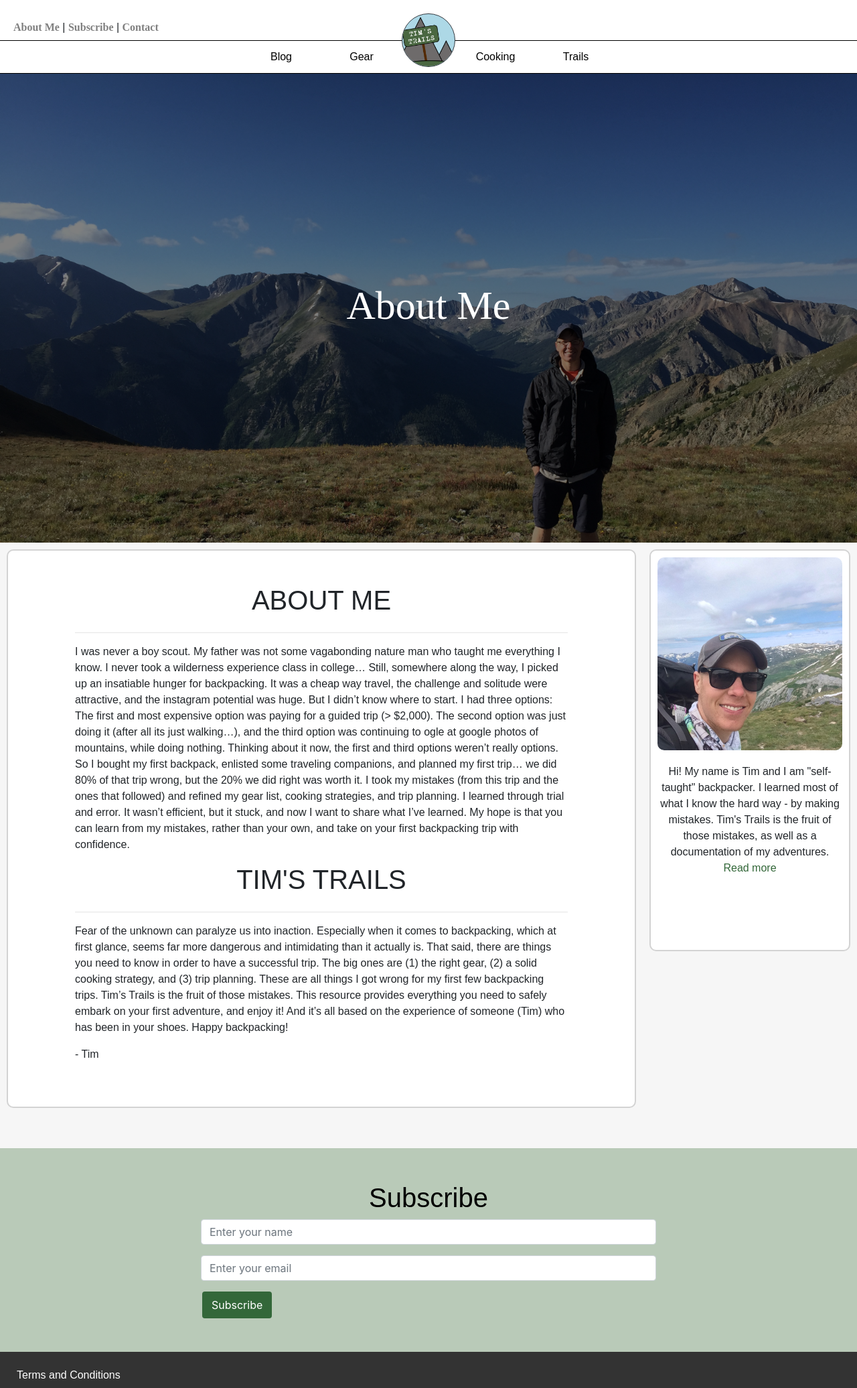
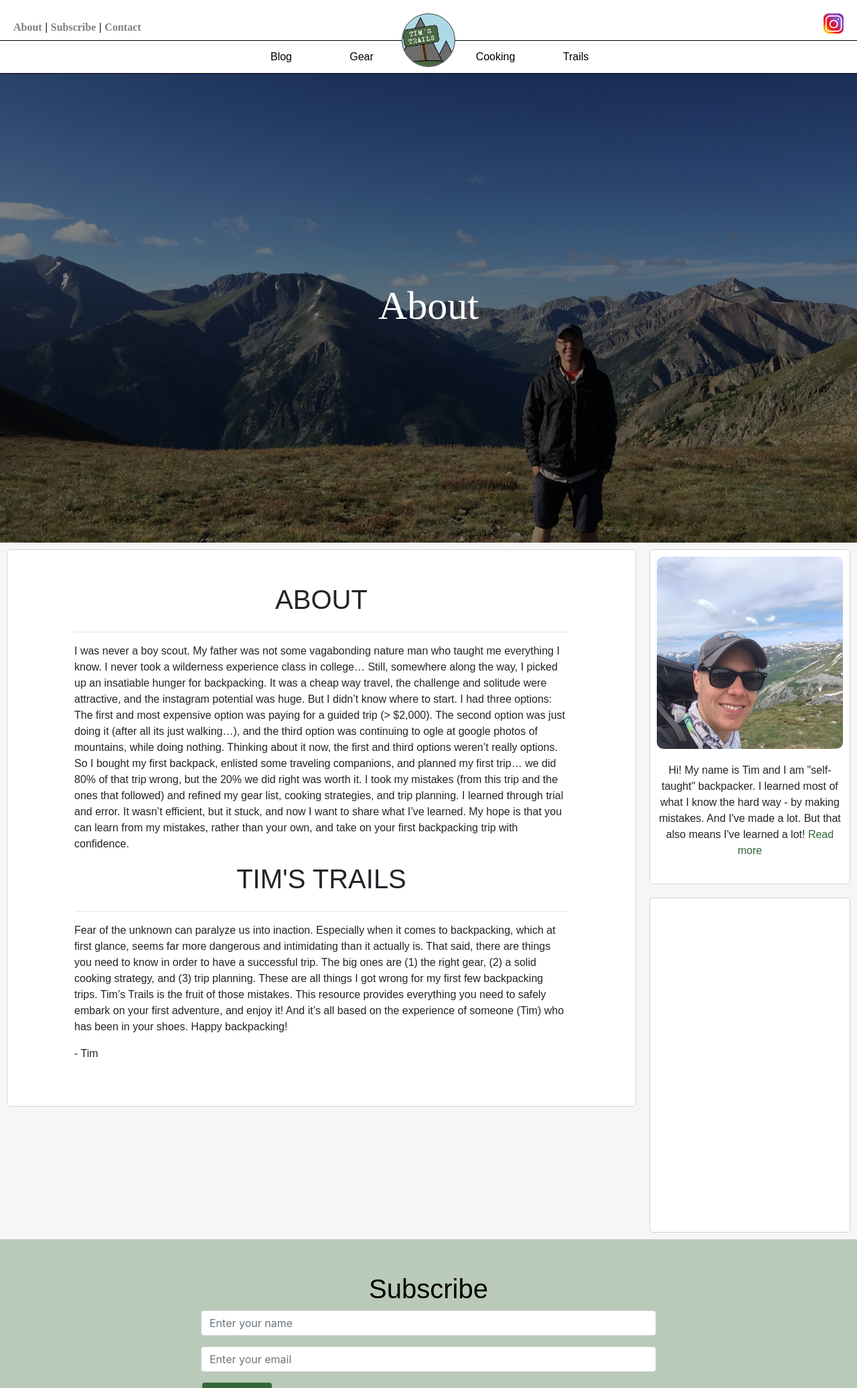
Before and after one commit to TRuesink/tims_trails, a Django app: page /about-me/ in a window 1280 px wide. Shown: the top 2072 px of the page at 67% size. Run offline with Django 3.2, Linux system fonts and the light colour scheme; parts of the project's set-up code (start-up, migrations or seed data) failed here and were passed over; some libraries are stand-ins or nearby versions.

Commit message:
added captcha messages and instagram link

```diff
--- a/blog/forms.py
+++ b/blog/forms.py
@@ -1,10 +1,10 @@
 from django import forms
 from .models import Post, Comment, Subscriber, Contact
 from django.core.mail import send_mail
+from captcha.fields import CaptchaField
 
 
 class CommentForm(forms.ModelForm):
-
 	class Meta:
 		model = Comment
 		fields = [
@@ -27,6 +27,7 @@
 
 
 class SubscriberForm(forms.ModelForm):
+	captcha_field = CaptchaField()
 	class Meta:
 		model = Subscriber
 		fields = [
@@ -52,7 +53,7 @@
 		)
 
 class ContactForm(forms.ModelForm):
-
+	captcha_field = CaptchaField()
 	class Meta:
 		model = Contact
 		fields = [
--- a/static/css/project.css
+++ b/static/css/project.css
@@ -225,11 +225,18 @@
 	background-color:white;
 	display:flex;
 	flex-direction:row;
-	justify-content:flex-start;
+	justify-content:space-between;
 	align-items: center;
 	padding-right:20px;
 	padding-left:20px;
 	padding-top:30px;
+}
+
+.insta-logo {
+	margin-bottom:20px;
+}
+
+.custom-header h6 {
 }
 
 .custom-header a {
@@ -237,6 +244,7 @@
 	color:grey;
 	font-size: 16px;
 	font-family:Bradley Hand !important;
+	order:2;
 }
 
 .custom-header-scroll {
@@ -324,11 +332,11 @@
 }
 
 .about-me-card {
-	height:600px;
+	height:500px;
 	background-color:white;
 	margin:10px;
-	border: 2px solid #D3D3D3;
-	border-radius:10px;
+	border: 1px solid #D3D3D3;
+	border-radius:5px;
 	display:flex;
 	flex-direction: column;
 	align-items:center;
@@ -344,7 +352,7 @@
 .about-me-img {
 	background-image: url("/static/images/about_me_1.jpg");
 	width:100%;
-	height:50%;
+	height:60%;
 	border-radius:10px;
 	background-size: cover;
 	background-position: center;
@@ -470,8 +478,6 @@
 
 
 
-
-
 /* ------ General Content ------ */
 .content-main {
 	display:flex;
@@ -486,14 +492,14 @@
 }
 
 .home-content, .general-content {
-	border: 2px solid #D3D3D3;
+	border: 1px solid #D3D3D3;
 	margin:10px;
 	padding-top:50px;
 	padding-bottom:50px;
 	padding-left:100px;
 	padding-right:100px;
 	background-color:white;
-	border-radius:10px;
+	border-radius:5px;
 	display:flex;
 	flex-direction:column;
 	justify-content: center;
@@ -861,6 +867,7 @@
 	}
 
 	.home-banner-filter p {
+		display:none;
 		margin-top:150px;
 		padding-left:20px;
 		padding-right:20px;
@@ -905,4 +912,14 @@
 		margin-left:30px;
 	}
 
+	.insta-logo {
+		margin-left:25px;
+	}
+
 }
+
+@media screen and (max-width: 420px) {
+	.custom-header h6 {
+		display:none;
+	}
+}
--- a/templates/about_me.html
+++ b/templates/about_me.html
@@ -6,14 +6,14 @@
 
 {% block banner %}
 	<div class='banner' style='background-image: url("/static/images/about_me_banner.jpg");background-position: top;'>
-		<h1 class='banner-title-text'>About Me</h1>
+		<h1 class='banner-title-text'>About</h1>
 	</div>
 {% endblock %}
 
 {% block content %}
 
 <div class='general-content'>
-	<h1>ABOUT ME</h1>
+	<h1>ABOUT</h1>
 	<hr>
 	<p id='legal'>
 		I was never a boy scout. My father was not some vagabonding nature man who taught me everything I know. I never took a wilderness experience class in college… Still, somewhere along the way, I picked up an insatiable hunger for backpacking. It was a cheap way travel, the challenge and solitude were attractive, and the instagram potential was huge. But I didn’t know where to start. I had three options: The first and most expensive option was paying for a guided trip (> $2,000). The second option was just doing it (after all its just walking…), and the third option was continuing to ogle at google photos of mountains, while doing nothing. Thinking about it now, the first and third options weren’t really options. So I bought my first backpack, enlisted some traveling companions, and planned my first trip… we did 80% of that trip wrong, but the 20% we did right was worth it. I took my mistakes (from this trip and the ones that followed) and refined my gear list, cooking strategies, and trip planning. I learned through trial and error. It wasn’t efficient, but it stuck, and now I want to share what I’ve learned. My hope is that you can learn from my mistakes, rather than your own, and take on your first backpacking trip with confidence.
--- a/templates/base.html
+++ b/templates/base.html
@@ -31,8 +31,11 @@
   <body>
 	  <div class='custom-header'>
 	  	<h6>
-	  		<a href="{% url 'about' %}">About Me</a> | <a href="{% url 'subscribe' %}">Subscribe</a> | <a href="{% url 'contact' %}">Contact</a>
+	  		<a href="{% url 'about' %}">About</a> | <a href="{% url 'subscribe' %}">Subscribe</a> | <a href="{% url 'contact' %}">Contact</a>
 	  	</h6>
+	  	<a class='insta-logo' href='https://www.instagram.com/timstrails/'>
+	  		<img src="{% static 'images/instagram_logo.png' %}" width="30" height="30">
+	  	</a>
 	  </div>
 	  <nav class="navbar navbar-expand-lg navbar-light bg-light">
 	  	  <a class="navbar-brand order-4" href="{% url 'home' %}">
@@ -63,6 +66,18 @@
 		  </div>
 		</nav>
 
+	{% if messages %}
+	    {% for message in messages %}
+	      <div class="alert-dismissible fade show alert alert-{{ message.tags }}">
+	      	{{ message }}
+	      	<button type="button" class="close" data-dismiss="alert" aria-label="Close">
+			    <span aria-hidden="true">&times;</span>
+			</button>
+	  	  </div>
+	    {% endfor %}
+	  </ul>
+	{% endif %}
+
 	{% block banner %}
 	{% endblock %}
 
@@ -82,8 +97,19 @@
 						</a>
 					</div>
 					<p>
-						Hi! My name is Tim and I am "self-taught" backpacker. I learned most of what I know the hard way - by making mistakes. Tim's Trails is the fruit of those mistakes, as well as a documentation of my adventures. <a href="{% url 'about' %}">Read more</a>
+						Hi! My name is Tim and I am "self-taught" backpacker. I learned most of what I know the hard way - by making mistakes. And I've made a lot. But that also means I've learned a lot! <a href="{% url 'about' %}">Read more</a>
 					</p>
+				</div>
+				<div class='about-me-card'>
+					{% if tags %}
+						<h4>Popular Topics</h4>
+						<hr>
+						{% for tag in tags %}
+							<a href="{% url 'blog:tag-list' tag.slug %}">
+								<h5>{{tag}} ({{tag.num_times}})</h5>
+							</a>
+						{% endfor %}
+					{% endif %}
 				</div>
 			</div>
 		</div>
@@ -156,5 +182,17 @@
 			}
 		});
 	</script>
+	<script>
+		$(document).ready(function () {
+			$(".collapse-1").on('show.bs.collapse', function(){
+			    $(".navbar-brand").removeClass("navbar-brand-open");
+			    $(".navbar-brand").addClass("navbar-brand-top-open");
+			});
+			$(".collapse-1").on('hide.bs.collapse', function(){
+			    $(".navbar-brand").removeClass("navbar-brand-open");
+			    $(".navbar-brand").removeClass("navbar-brand-top-open");
+			});
+		});
+	</script>
   </body>
 </html>
--- a/templates/home.html
+++ b/templates/home.html
@@ -17,7 +17,7 @@
 	<h2>A Beginners Guide to All Things Backpacking</h2>
 	<hr align='center'>
 	<p>
-		Welcome to Tim's Trails! Whether you're a brand new backpacker, or someone looking for new trip ideas, I'm glad your here. The purpose of Tim's Trails is to provide a simple, no-frills approach to backpacking. You see, the internet is saturated with advice, how-tos, and guides on backpacking. Everyone has different likes and dislikes, and it’s hard to know what information to trust, especially when you’re brand new. I'm hoping this is where I can help... Like you might be, I was once a novice backpacker. I didn't take a course, I had no one to show me the ropes. I learned by making mistakes. Now I've come up with what I think are the essentials - It's what you need to get started.
+		Welcome to Tim's Trails! Whether you're a brand new backpacker, or someone looking for new trip ideas or tools, I'm glad your here. Tim's Trails is to provide a simple, no-frills approach to backpacking. Discover new ideas for gear, cooking, trails and much more!
 	</p>
 	<hr align='center'>
 </div>
--- a/tims_trails/settings.py
+++ b/tims_trails/settings.py
@@ -54,6 +54,7 @@
     'crispy_forms',
     'taggit',
     'storages',
+    'captcha',
 ]
 
 MIDDLEWARE = [
--- a/tims_trails/urls.py
+++ b/tims_trails/urls.py
@@ -35,6 +35,7 @@
     path(route='contact-me', view=TTUser_views.ContactMeView.as_view(), name='contact'),
     path('', include('tt_user.urls', namespace='tt_user')),
     path('ckeditor/', include('ckeditor_uploader.urls')),
+    path(r'^captcha/', include('captcha.urls')),
 ]
 
 if settings.DEBUG:
--- a/tt_user/views.py
+++ b/tt_user/views.py
@@ -10,6 +10,7 @@
 from blog.models import Subscriber
 from blog.forms import SubscriberForm, ContactForm
 from django.core.mail import send_mail
+from django.contrib import messages
 
 '''
 class TTUserRegisterView(CreateView):
@@ -28,6 +29,7 @@
 		view = SubscribeView.as_view()
 		s_form = SubscriberForm(request.POST)
 		if s_form.is_valid():
+			messages.success(request, 'Thank you for Subscribing!')
 			s_form.save()
 			s_form.send_email()
 		return view(request, *args, **kwargs)
@@ -56,6 +58,7 @@
 	success_url = '/'
 
 	def form_valid(self, form):
+		messages.success(self.request, 'Thank you for Subscribing!')
 		form.send_email()
 		form.save()
 		return super().form_valid(form)
@@ -95,6 +98,7 @@
 	success_url = '/'
 
 	def form_valid(self, form):
+		messages.success(self.request, 'Thank you for contacting me! I will be in touch soon')
 		form.send_email()
 		form.save()
 		return super().form_valid(form)
```
Also changed, not shown: static/images/instagram_icon.png (deleted), static/images/instagram_logo.png (added), 2 other files.
